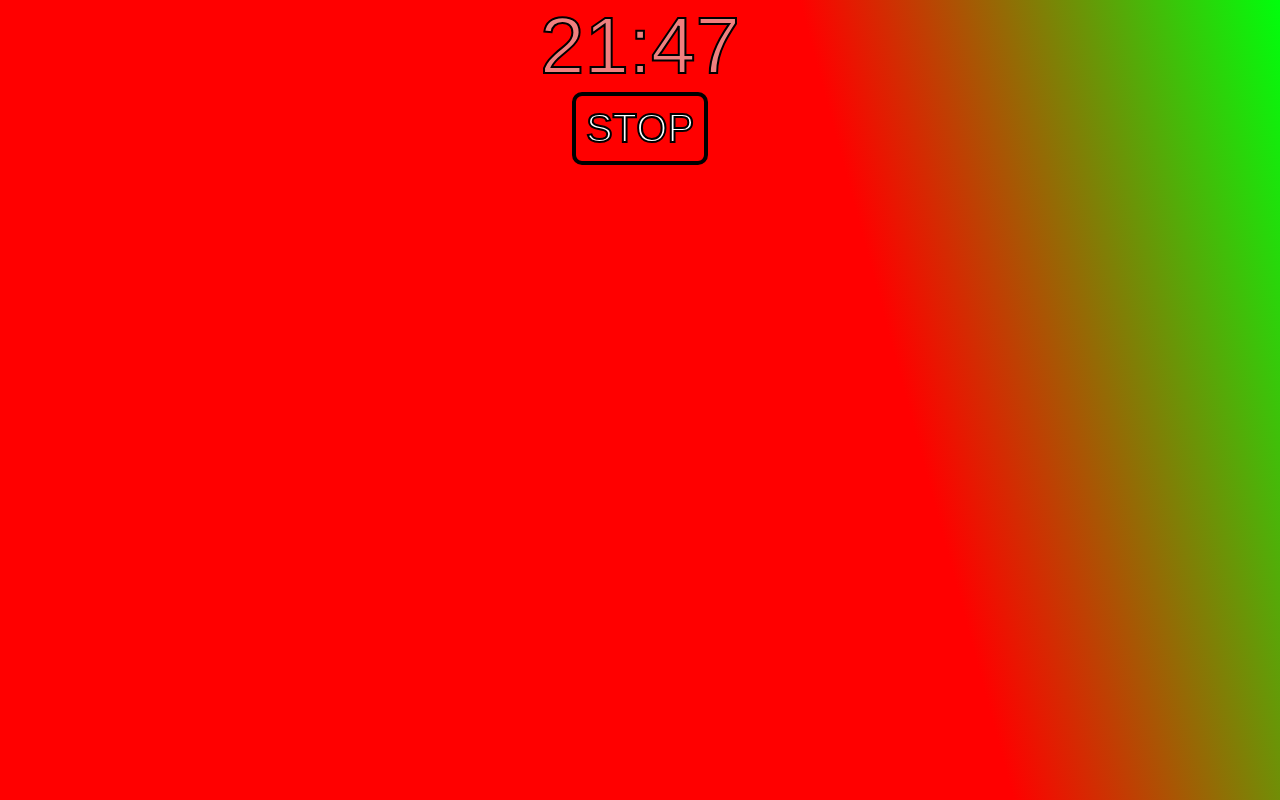
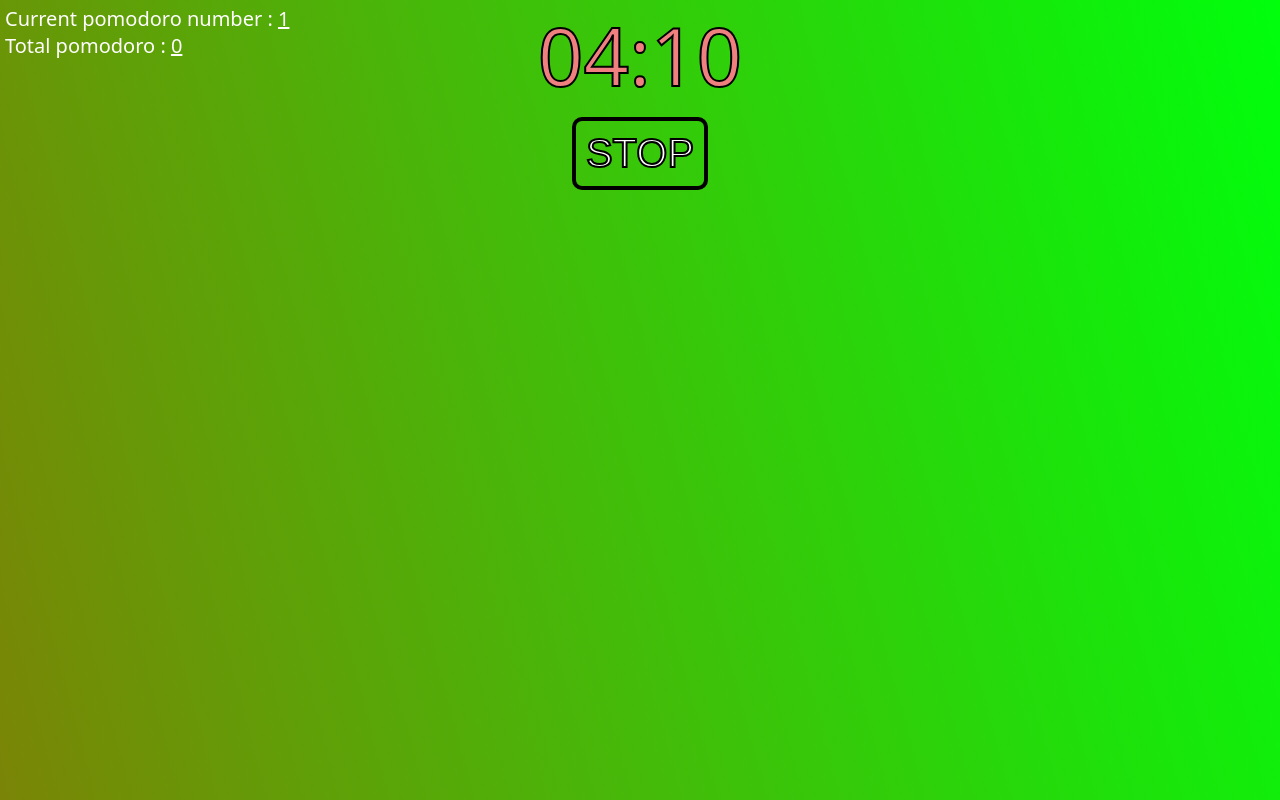
Before and after one commit to NicolasGuruphat/smooth-pomodoro, a Vue app: page / in a window 1280 px wide. Built offline with nearby package versions, Linux system fonts and the light colour scheme.

Commit message:
FEAT : add stats + some improve some style

```diff
--- a/src/App.vue
+++ b/src/App.vue
@@ -2,6 +2,12 @@
 
 <template>
   <div class="progress-bar-base" :style="progressBarGradiant">
+  <p class="stats-block" >
+    Current pomodoro number : <span class="stat">{{pomodoroNumber}}</span>
+    <br>
+    Total pomodoro : <span class="stat">{{totalPomodoro}}</span>
+  </p>
+
   <span class="timer" :class="{'working' : working, 'not-working' : !working}">{{ timer }}</span>
   <div>
     <ActionButton :action="startOrStop">{{ startOrStopLabel }}</ActionButton>
@@ -18,12 +24,28 @@ export default {
   },
   data() {
     return {
-      seconds : 0,
-      minutes : 25,
+      pomodoroTime : {
+        minutes : 25,
+        seconds : 0
+      },
+      breakTime : {
+        small : {
+          minutes : 5,
+          seconds : 0
+        },
+        big : {
+          minutes : 15,
+          seconds : 0
+        }
+      },
+      seconds : null,
+      minutes : null,
       startOrStopLabel : "STOP",
       intervalId : null,
       working : true,
       progression : 0,
+      pomodoroNumber : 1, // between 1 and 4
+      totalPomodoro : 0
     }
   },
   computed:{
@@ -34,11 +56,15 @@ export default {
       return minutesToDisplay+":"+secondsToDisplay;
     },
     progressBarGradiant(){
+      if(this.working){
       let baseTime = 25*60
       let currentTime = baseTime-(this.minutes*60+this.seconds)
       let progression = ((currentTime/baseTime)-0.40)*100*2.5 *-1
       return {
         "background": `linear-gradient(75deg, rgba(255,0,0,1) ${progression}%, rgba(0,255,12,1) 100%)`
+      }
+      }else{
+        return {};
       }
     }
   },
@@ -71,25 +97,38 @@ export default {
     switchSession() {
       if(this.working){
         // switch to pause session
-        this.minutes = 5
-        this.seconds = 0
+        if(this.pomodoroNumber == 4){
+          this.minutes = this.breakTime.big.minutes;
+          this.seconds = this.breakTime.big.seconds;
+        }else{
+          this.minutes = this.breakTime.small.minutes;
+          this.seconds = this.breakTime.small.seconds;
+        }
+        this.totalPomodoro += 1
       }else{
         // switch to work session
-        this.minutes = 25
-        this.seconds = 0
+        this.pomodoroNumber = (this.pomodoroNumber ) % 4 + 1
+        this.minutes = this.pomodoroTime.minutes
+        this.seconds = this.pomodoroTime.seconds
+
       }
       this.working = !this.working
+    },
+    skipCurrentPomodoro() {
+
     }
   },
   mounted(){
-   this.startTimer()
+    this.minutes = this.pomodoroTime.minutes
+    this.seconds = this.pomodoroTime.seconds
+    this.startTimer()
   }
 }
 </script>
 
 <style>
 #app {
-  font-family: Avenir, Helvetica, Arial, sans-serif;
+  font-family: system-ui, Avenir, Helvetica, Arial, sans-serif;
   -webkit-font-smoothing: antialiased;
   -moz-osx-font-smoothing: grayscale;
   text-align: center;
@@ -115,4 +154,17 @@ export default {
   left:0;
   background: rgb(255,0,0)
 }
+.stats-block{
+  position: absolute;
+  margin-top: 5px;
+  margin-left: 5px;
+  font-size: 20px;
+  text-align: left;
+  border: none;
+  -webkit-text-stroke: 0;
+  color: white;
+}
+.stat{
+  text-decoration: underline;
+}
 </style>
--- a/src/components/ActionButton.vue
+++ b/src/components/ActionButton.vue
@@ -1,7 +1,9 @@
 <template>
-    <button class="base-button" @click="action">
-        <slot></slot>
-    </button>
+    <div>
+        <button class="base-button" @click="action">
+            <slot></slot>
+        </button>
+    </div>
 </template>
 <script>
 export default {
@@ -17,6 +19,9 @@ export default {
   border-radius: 10px;
   padding: 10px;
   color:white;
-  font-size:5vh
+  font-size:5vh;
+  margin: 1vh;
+  cursor: pointer;
+
 }
 </style>
```
